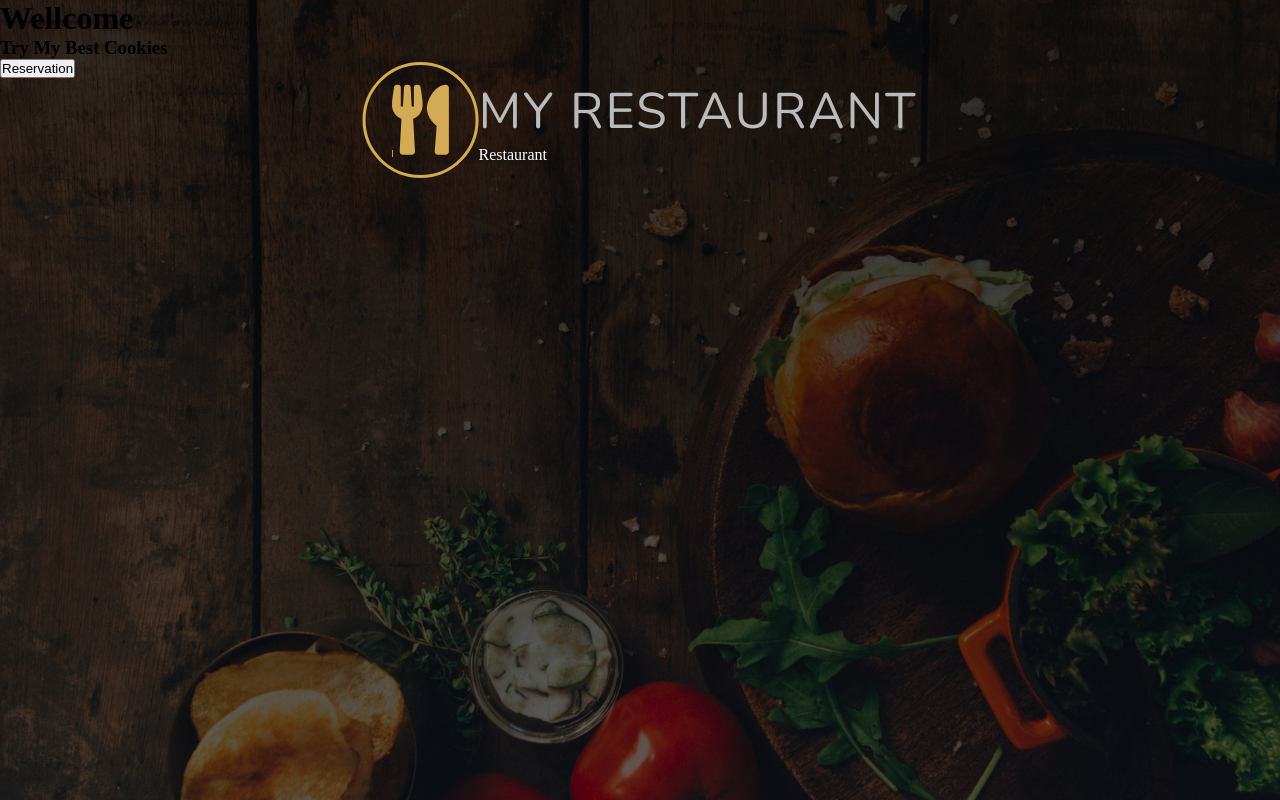
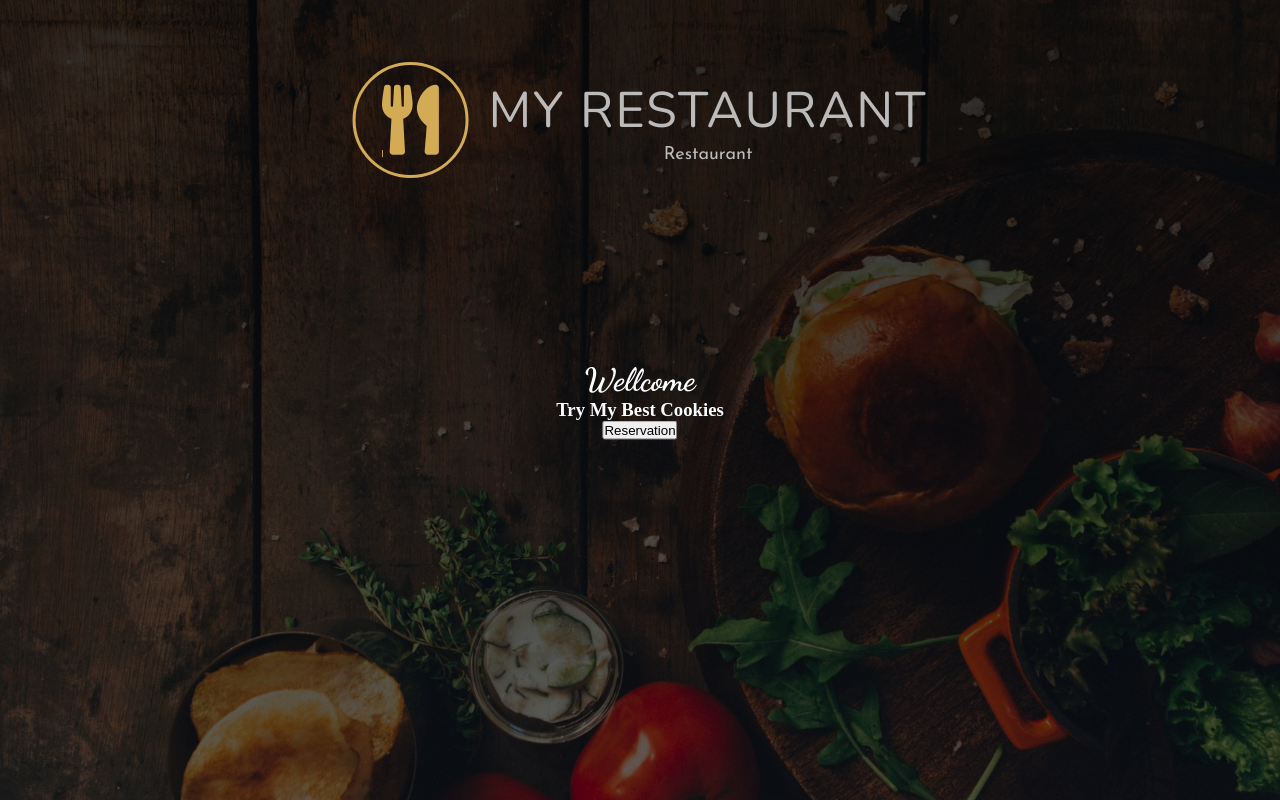
Before and after one commit to Hdezhkam/SASS-P2, a plain HTML site: page index.html in a window 1280 px wide. Drawn offline with nearby package versions, Linux system fonts and the light colour scheme.

Commit message:
mainStyle

```diff
--- a/scss/_base.scss
+++ b/scss/_base.scss
@@ -23,6 +23,13 @@ sans-serif;
     text-transform: uppercase;
 }
 
+@mixin centering($topValue) {
+    position: absolute;
+    top: $topValue;
+    left: 50%;
+    transform: translate(-50%, -50%);
+}
+
 * {
     padding: 0;
     margin: 0;
--- a/scss/_component.scss
+++ b/scss/_component.scss
@@ -6,12 +6,23 @@
     height: 110px;
     border: 3px solid $color-primary;
     border-radius: 50%;
+    margin-right: 20px;
 }
 
-.main-name{
+.main-name {
     @include textStyles;
     font-family: $font-nunito;
     font-size: 50px;
     color: $color-secondary;
+}
 
+.sub-name{
+    font-family: $font-josefinSans;
+    font-size: 18px;
+    color: $color-secondary;
+    text-align: center;
 }
+
+.main-heading {
+    font-family: $font-dancingScript;
+}
--- a/scss/_layout.scss
+++ b/scss/_layout.scss
@@ -6,13 +6,14 @@
     background-size: cover;
 
     .brand {
-        position: absolute;
-        top: 15%;
-        left: 50%;
-        transform: translate(-50%, -50%);
-        color: white;
+        @include centering(15%);
         display: flex;
         align-items: center
     }
+    &-banner {
+        @include centering(50%);
+        text-align: center;
+        color: white;
+    }
 
 }
```
Also changed, not shown: css/main.css, 1 other file.
